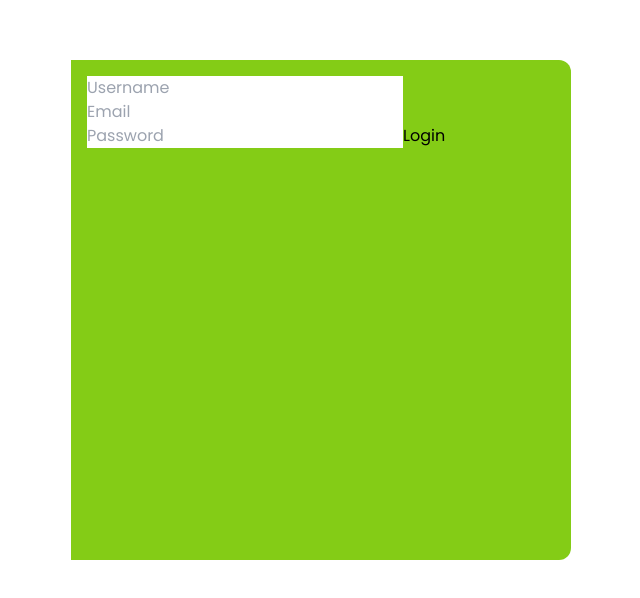
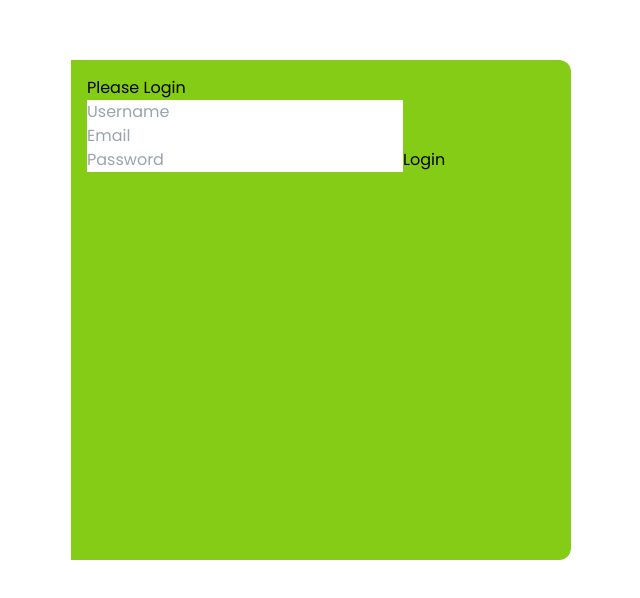
Before and after one commit to subhraneel2005/React-Basics-Practice, a React (Vite) app: page / in a window 1280 px wide. Shown: the part 11122-11720 px from the top of the page, without its empty margins (319-959 px from the left). Built offline with nearby package versions, Linux system fonts and the light colour scheme.

Commit message:
minor login fixed #2

```diff
--- a/src/Login/ProfileCon.jsx
+++ b/src/Login/ProfileCon.jsx
@@ -4,9 +4,14 @@ function ProfileCon() {
 
     const {userData} = useContext(UseContext);
 
-  return (
-    <div className='text-4xl text-slate-800'>{userData.username}</div>
-  )
+  if(!userData)
+  {
+    return <div className='text-4xl text-slate-800'>{userData.username}</div>
+  }
+  else
+  {
+    return <h1>Please Login</h1>
+  }
 }
 
 export default ProfileCon
```
